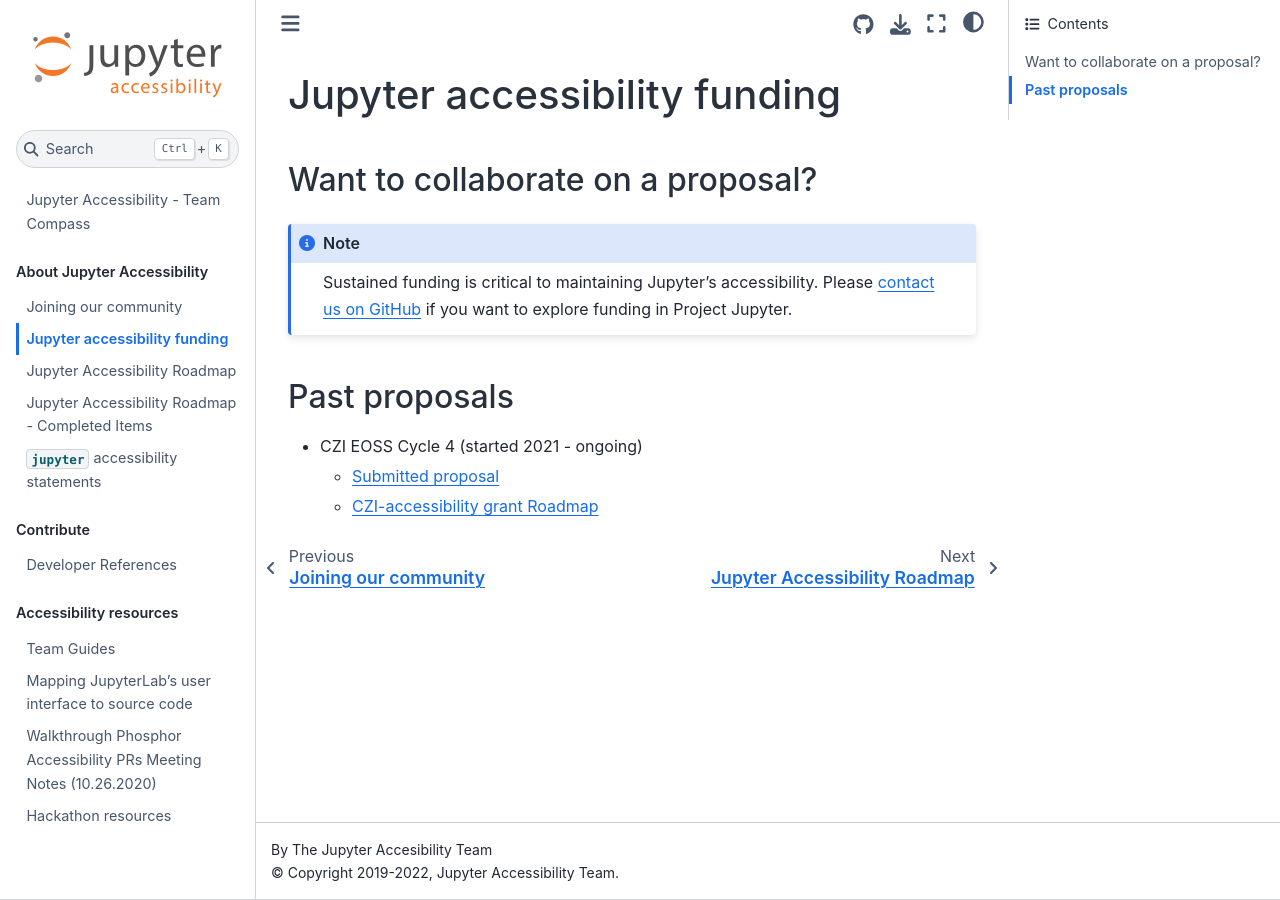
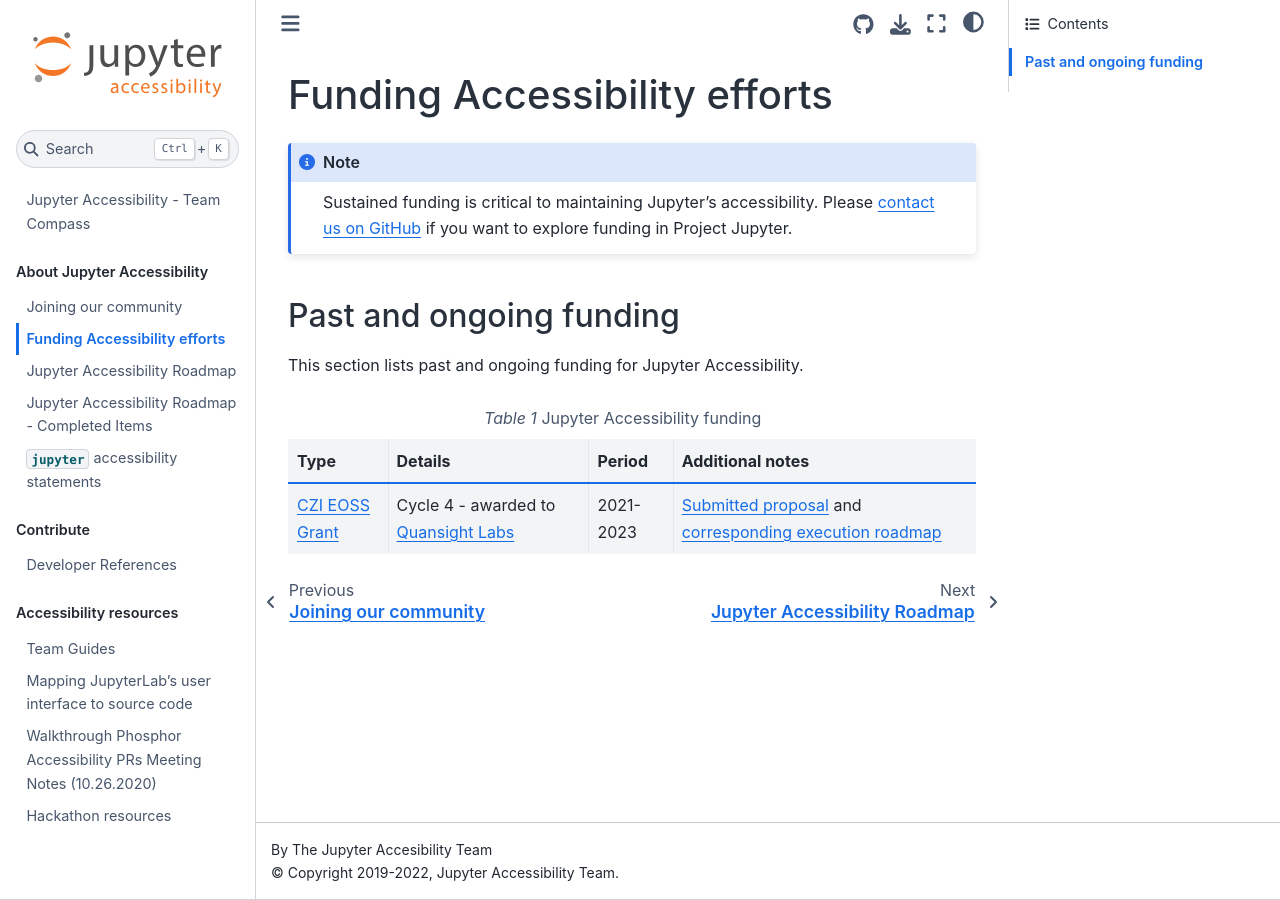
Before and after one commit to jupyter/accessibility, a Jupyter Book: the page built from docs/funding/README.md, in a window 1280 px wide. Built offline with Jupyter Book 1.0.4 settings and Sphinx 7.4.7 and the Sphinx Book theme 1.1.4, drawn with Linux system fonts in a browser that asks for light colours; pages that are not in the unit, such as notebooks, are missing from menus.

Commit message:
:memo: Update funding info

````diff
--- a/docs/funding/README.md
+++ b/docs/funding/README.md
@@ -1,14 +1,23 @@
-# Jupyter accessibility funding
-
-## Want to collaborate on a proposal?
+# Funding Accessibility efforts
 
 ```{note}
 Sustained funding is critical to maintaining Jupyter's accessibility.
 Please [contact us on GitHub](https://github.com/jupyter/accessibility/) if you want to explore funding in Project Jupyter.
 ```
 
-## Past proposals
+## Past and ongoing funding
 
-- CZI EOSS Cycle 4 (started 2021 - ongoing)
-  - [Submitted proposal](https://github.com/jupyter/accessibility/blob/1e048c086782cb10848292c4befbe09019853f96/docs/funding/Inclusive_and_Accessible_Scientific_Computing_in_Jupyter_Ecosystem_SUBMITTED_PROPOSAL.pdf)
-  - [CZI-accessibility grant Roadmap](./czi-grant-roadmap.md)
+This section lists past and ongoing funding for Jupyter Accessibility.
+
+```{list-table} Jupyter Accessibility funding
+:header-rows: 1
+
+* - Type
+  - Details
+  - Period
+  - Additional notes
+* - [CZI EOSS Grant](https://chanzuckerberg.com/eoss/)
+  - Cycle 4 - awarded to [Quansight Labs](https://labs.quansight.org/)
+  - 2021-2023
+  - [Submitted proposal](https://github.com/jupyter/accessibility/blob/1e048c086782cb10848292c4befbe09019853f96/docs/funding/Inclusive_and_Accessible_Scientific_Computing_in_Jupyter_Ecosystem_SUBMITTED_PROPOSAL.pdf) and [corresponding execution roadmap](czi-grant-roadmap.md)
+```
````
